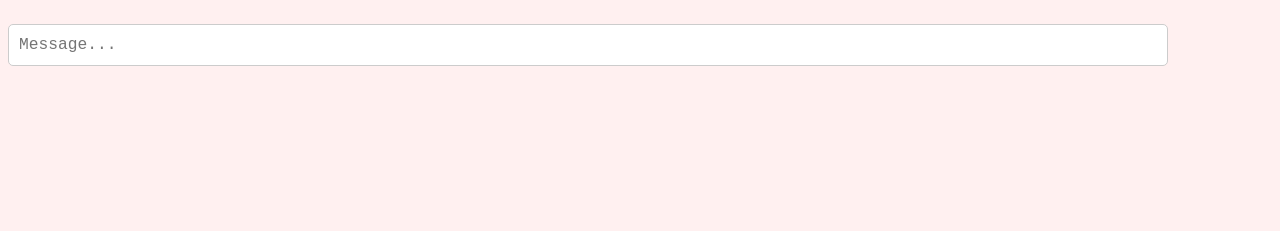
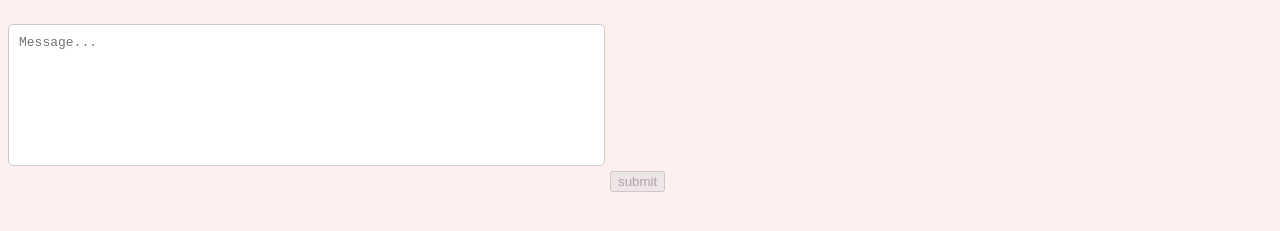
Before and after one commit to HighPon/chat, a website: page web/chat_test.html in a window 1280 px wide. Shown: the part 77-308 px from the top of the page. Drawn offline with Linux system fonts and the light colour scheme.

Commit message:
change somethings

```diff
--- a/web/chat_test.html
+++ b/web/chat_test.html
@@ -5,12 +5,23 @@
         <meta name="viewport" content="width=360,initial-scale=1">
         <link rel="stylesheet" href="test.css">
         <title>Title</title>
-        <script>console.log("javascript");</script> <!-- ここにスクリプト読み込み -->
+        <script type="text/javascript">
+            function check_textarea(){
+                if(message.value==""){
+                    document.getElementById("submitbtn").disabled = true;
+                }else{
+                    document.getElementById("submitbtn").disabled = false;
+                }
+            }
+        </script> <!-- ここにスクリプト読み込み -->
     </head>
     <body>
         <h1>Chat Test</h1>
         <div>
-            <textarea class="message" id="message" name="message" placeholder="Message..."></textarea>
+            <form method="POST" action="" name="messageform">
+                <textarea class="message" id="message" name="message" placeholder="Message..." oninput="check_textarea()" /></textarea>
+                <input type="submit" value="submit" id="submitbtn" disabled>
+            </form>
         </div>
     </body>
 </html>
--- a/web/test.css
+++ b/web/test.css
@@ -8,7 +8,8 @@ input, select {
     vertical-align:middle;
 }
 
-input[type="text"], input[type="email"], input[type="password"], textarea {
+input[type="text"], input[type="email"], input[type="password"],
+textarea {
     margin-bottom: 20px;
 	padding: 10px;
 	font-size: 80%;
@@ -31,9 +32,10 @@ textarea:focus{
 
 textarea.message{
     resize: none;
-    width: 90%;
-    height: 20px;
-    font-size: 100%;
+    min-width: 150px;
+    max-width: 575px;
+    width: 100%;
+    height: 120px;
 }
 
 label {
```
Also changed, not shown: web/login.html (+1 -1 lines), web/register.html (+2 -1 lines).
